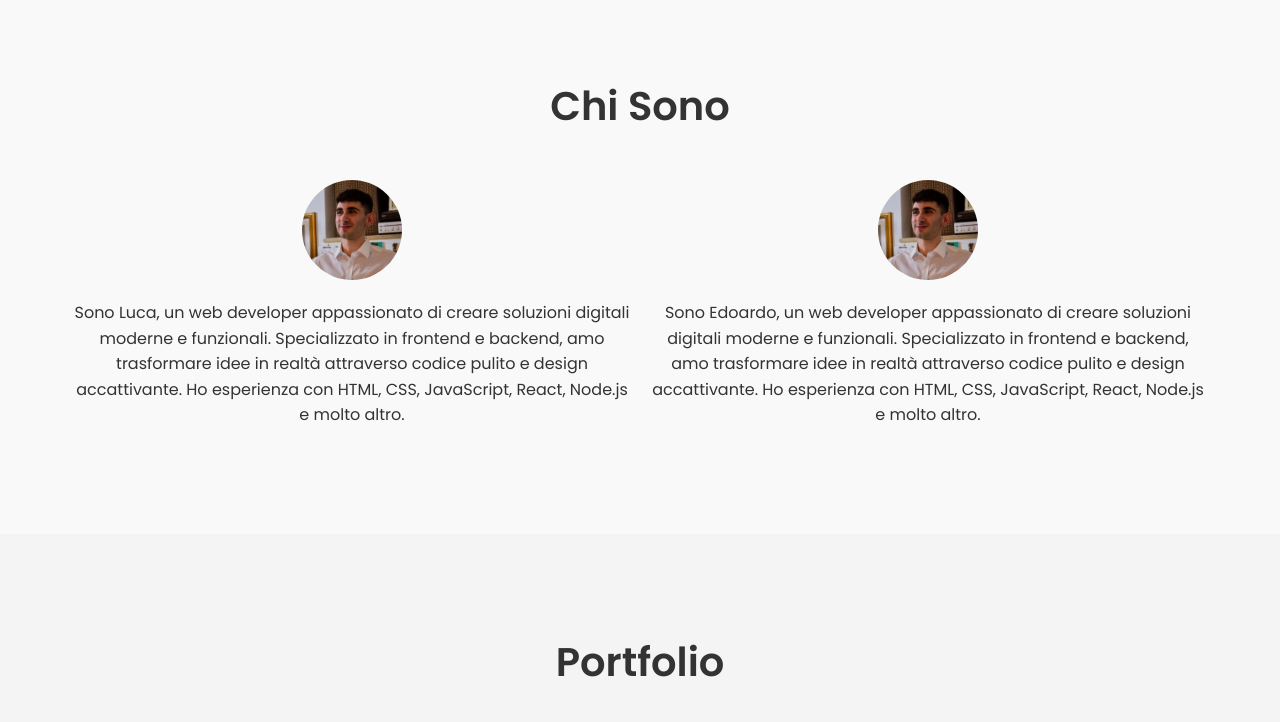
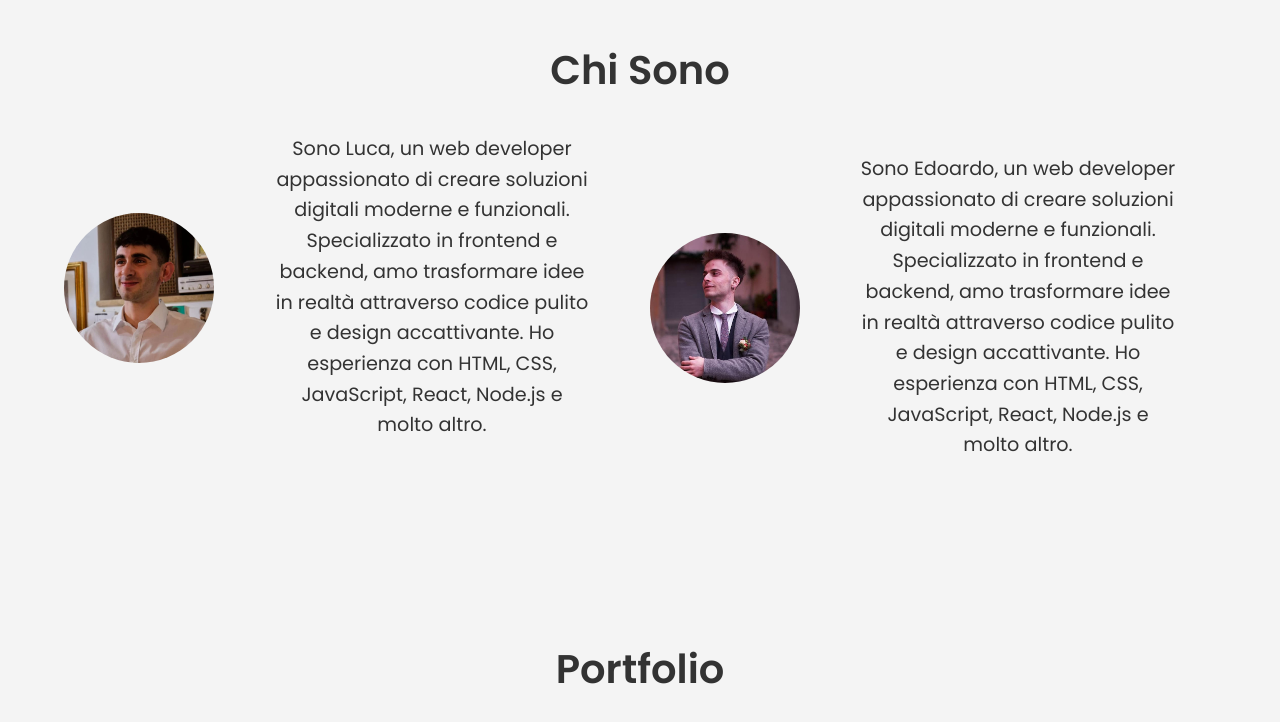
Before and after one commit to EdoCap-web/EdoCap-web.github.io, a plain HTML site: page index.html in a window 1280 px wide. Shown: the part 822-1544 px from the top of the page. Drawn offline with Linux system fonts and the light colour scheme.

Commit message:
push sito

```diff
--- a/index.html
+++ b/index.html
@@ -24,7 +24,7 @@
         <li class="dropdown">
           <a href="javascript:void(0)" class="dropbtn">Contatti</a>
           <div class="dropdown-content">
-            <a href="https://wa.me/3662883732" target="_blank"><i class="fab fa-whatsapp"></i> WhatsApp</a>
+            <a href="https://wa.me/+393662883732" target="_blank"><i class="fab fa-whatsapp"></i> WhatsApp</a>
             <a href="https://www.instagram.com/lucacapuccinii?igsh=cXJtdWY0YmZ4Mm9u" target="_blank"><i class="fab fa-instagram"></i> Instagram</a>
           </div>
         </li>
@@ -52,19 +52,23 @@
       <div class="about-content">
         <div class="about-half">
           <img src="./Cappu.jpeg" alt="Luca">
+          <div class="about-text">
             <p>
               Sono Luca, un web developer appassionato di creare soluzioni digitali moderne e funzionali.
               Specializzato in frontend e backend, amo trasformare idee in realtà attraverso codice pulito
               e design accattivante. Ho esperienza con HTML, CSS, JavaScript, React, Node.js e molto altro.
             </p>
           </div>
+        </div>
         <div class="about-half">
-          <img src="./Cappu.jpeg" alt="Edoardo">
+          <img src="./Edo.jpeg" alt="Edoardo">
+          <div class="about-text">
             <p>
               Sono Edoardo, un web developer appassionato di creare soluzioni digitali moderne e funzionali.
               Specializzato in frontend e backend, amo trasformare idee in realtà attraverso codice pulito
               e design accattivante. Ho esperienza con HTML, CSS, JavaScript, React, Node.js e molto altro.
             </p>
+          </div>
         </div>
       </div>
     </div>
--- a/style.css
+++ b/style.css
@@ -197,30 +197,44 @@ h2 {
 }
 
 /* About Section */
+.about {
+  padding: 60px 0;
+  background-color: #f4f4f4;
+}
+
 .about-content {
-    display: flex;
-    justify-content: space-between;
-    align-items: center;
+  display: flex;
+  flex-wrap: wrap;
+  gap: 20px;
 }
 
 .about-half {
-    display: flex;
-    flex-direction: column;
-    align-items: center;
-    flex: 1;
-    margin: 10px;
-    text-align: center;
+  display: flex;
+  align-items: center;
+  flex: 1;
+  gap: 20px;
+}
+
+.about-half:first-child {
+  margin-bottom: 40px; /* Aggiungi margine inferiore alla prima metà */
 }
 
 .about-half img {
-    max-width: 100px; /* Dimensioni ridotte per le immagini */
-    height: auto;
-    border-radius: 50%;
-    margin-bottom: 20px; /* Spazio tra immagine e testo */
+  width: 150px; /* Imposta una larghezza fissa per le immagini */
+  height: 150px; /* Imposta un'altezza fissa per le immagini */
+  object-fit: cover; /* Assicura che l'immagine riempia l'area senza distorsioni */
+  border-radius: 50%;
 }
 
-.about-half p {
-    margin: 0;
+.about-text {
+  flex: 1;
+  margin: 0 40px; /* Aggiungi margine laterale */
+}
+
+.about-text p {
+  font-size: 1.2rem;
+  color: #333;
+  line-height: 1.6;
 }
 
 /* Portfolio Section */
@@ -325,7 +339,7 @@ h2 {
   line-height: 1.6;
 }
 
-.social-links {
+social-links {
   display: flex;
   flex-direction: column;
   gap: 15px;
@@ -424,10 +438,25 @@ footer .social-links a:hover {
   /* About Section */
   .about-content {
     flex-direction: column;
+    align-items: center;
   }
 
   .about-half {
-    margin-bottom: 2rem;
+    flex-direction: column;
+    text-align: center;
+  }
+
+  .about-half img {
+    margin-bottom: 20px;
+  }
+
+  .about-text {
+    text-align: center;
+    margin: 0; /* Rimuovi margine laterale per dispositivi mobili */
+  }
+
+  .about-half:first-child {
+    margin-bottom: 20px; /* Riduci il margine inferiore per dispositivi mobili */
   }
 
   /* Portfolio Section */
```
Also changed, not shown: Edo.jpeg (added). Lines whose indentation alone changed are shown as unchanged.
